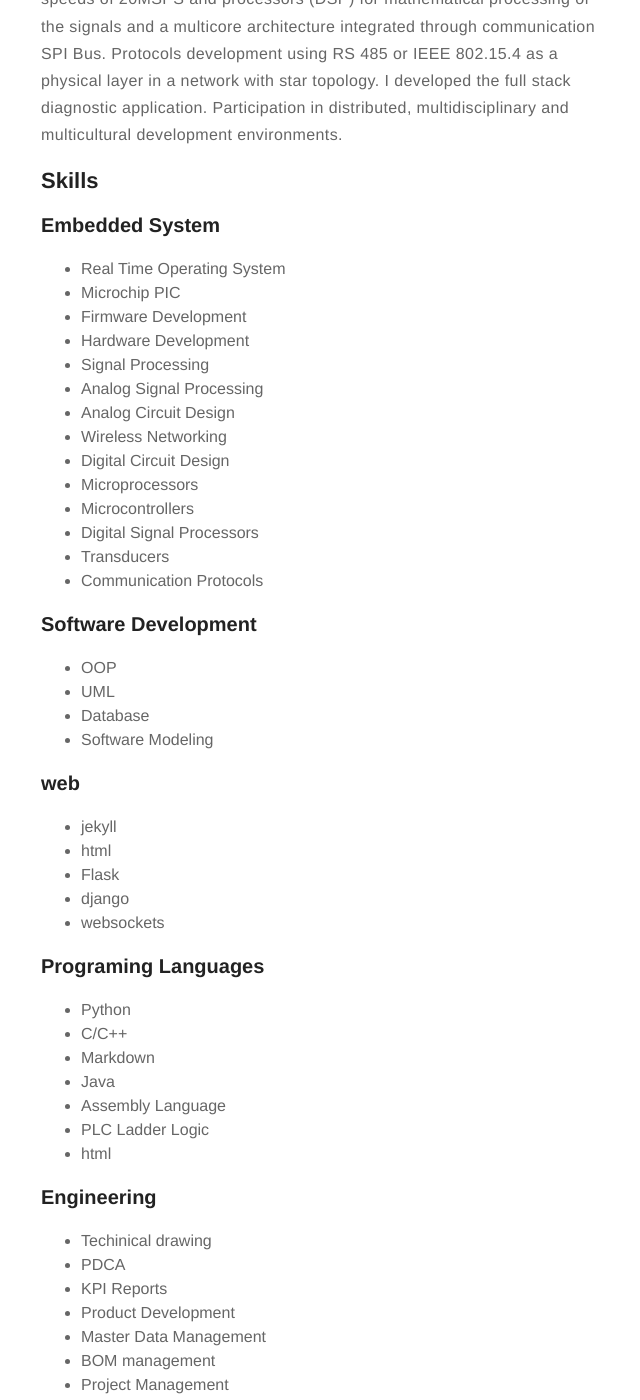
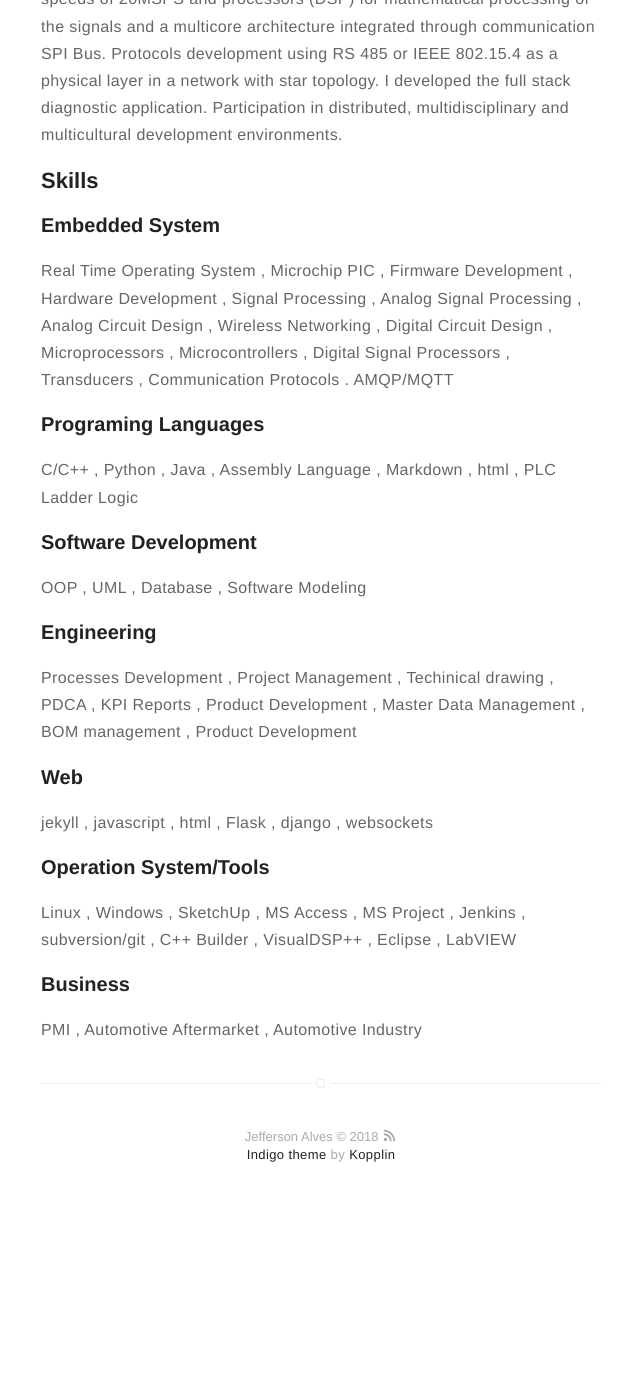
Before and after one commit to JeffeApAlves/jeffeapalves.github.io, a Jekyll site: the page built from about.md, in a window 1280 px wide and 1400 px high, scrolled down 574 px. Shown: the whole window, without its empty margins (319-959 px from the left). Built offline with Jekyll 4.4.1, drawn with Linux system fonts in a browser that asks for light colours; after the commit the page ends 1800 px from its top, so only the background shows below that; part of the change alters nothing that is shown; some of the changed text lies outside the part shown.

```diff
--- a/about.md
+++ b/about.md
@@ -15,90 +15,73 @@ Protocols development using RS 485 or IEEE 802.15.4 as a physical layer in a net
 I developed the full stack diagnostic application. Participation in distributed, multidisciplinary
 and multicultural development environments.
 
-
 ## Skills
 
 ### Embedded System
-* Real Time Operating System
-* Microchip PIC
-* Firmware Development
-* Hardware Development
-* Signal Processing
-* Analog Signal Processing
-* Analog Circuit Design
-* Wireless Networking
-* Digital Circuit Design
-* Microprocessors
-* Microcontrollers
-* Digital Signal Processors
-* Transducers
-* Communication Protocols
+Real Time Operating System
+, Microchip PIC
+, Firmware Development
+, Hardware Development
+, Signal Processing
+, Analog Signal Processing
+, Analog Circuit Design
+, Wireless Networking
+, Digital Circuit Design
+, Microprocessors
+, Microcontrollers
+, Digital Signal Processors
+, Transducers
+, Communication Protocols
+. AMQP/MQTT
+
+### Programing Languages
+C/C++
+, Python
+, Java
+, Assembly Language
+, Markdown
+, html
+, PLC Ladder Logic
 
 ### Software Development
-* OOP
-* UML
-* Database
-* Software Modeling
-
-### web
-* jekyll
-* html
-* Flask
-* django
-* websockets
-
-### Programing Languages
-* Python
-* C/C++
-* Markdown
-* Java
-* Assembly Language
-* PLC Ladder Logic
-* html
+OOP
+, UML
+, Database
+, Software Modeling
 
 ### Engineering
-* Techinical drawing
-* PDCA
-* KPI Reports
-* Product Development
-* Master Data Management
-* BOM management
-* Project Management
-* Processes Development
-* Product Development
+Processes Development
+, Project Management
+, Techinical drawing
+, PDCA
+, KPI Reports
+, Product Development
+, Master Data Management
+, BOM management
+, Product Development
+
+### Web
+jekyll
+, javascript
+, html
+, Flask
+, django
+, websockets
+
+### Operation System/Tools
+Linux
+, Windows
+, SketchUp
+, MS Access
+, MS Project
+, Jenkins
+, subversion/git
+, C++ Builder
+, VisualDSP++
+, Eclipse
+, LabVIEW
 
 ### Business
-* PMI
-* Automotive Aftermarket
-* Automotive Industry
-
-### Operation System/Tools
-* Linux
-* Windows
-* SketchUp
-* MS Access
-* MS Project
-* Jenkins
-* subversion/git
-* C++ Builder
-* VisualDSP++
-* Eclipse
-* LabVIEW
-
-
-Embedded System|Software Development|
-:---|:---|
-Real Time Operating System|OOP|
-Microchip PIC|UML|
-Firmware Development|Database|
-Hardware Development|Software Modeling|
-Signal Processing
-Analog Signal Processing
-Analog Circuit Design
-Wireless Networking
-Digital Circuit Design
-Microprocessors
-Microcontrollers
-Digital Signal Processors
-Transducers
-Communication Protocols
+PMI
+, Automotive Aftermarket
+, Automotive Industry
```
